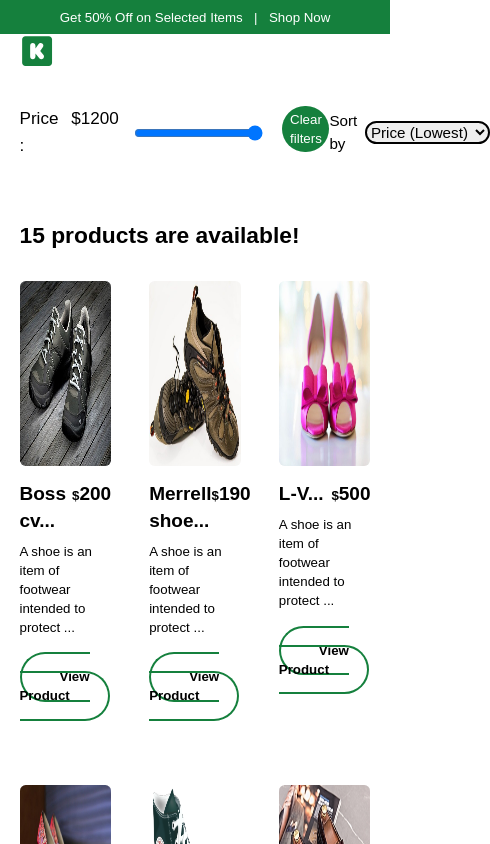
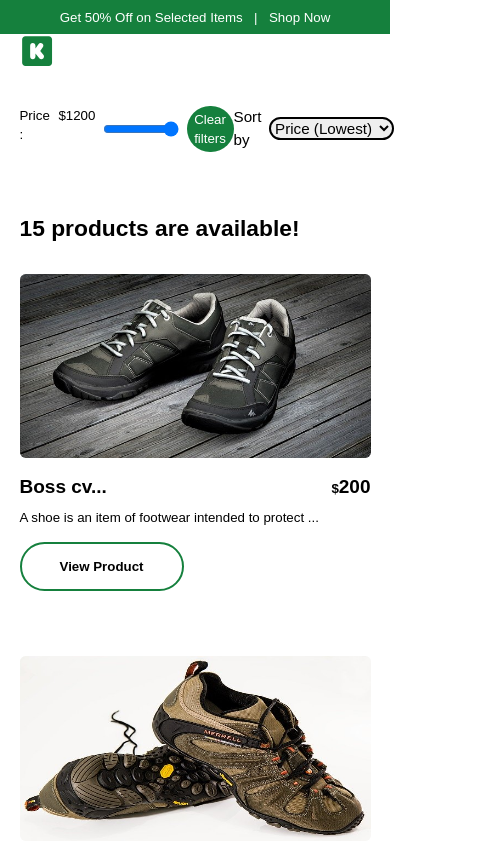
Before and after one commit to Osezei/productsDisplayPracice, a React (Create React App) app: page /products in a window 390 px wide. Shown: the top 844 px of the page, 490 px wide, since content can reach past the window. Built offline with nearby package versions, Linux system fonts and the light colour scheme.

Commit message:
page responsiveness

```diff
--- a/src/components/Hero.js
+++ b/src/components/Hero.js
@@ -16,7 +16,7 @@
           </p>
           <Link
             to="/products"
-            className="text-sm lg:text-lg font-medium capitalize bg-green-700 px-6 py-4 rounded-full"
+            className="text-sm lg:text-lg font-medium capitalize bg-green-700 px-6 py-4 rounded-full hover:text-green-700 hover:bg-white"
           >
             buy now
           </Link>
--- a/src/components/ProductList.js
+++ b/src/components/ProductList.js
@@ -78,9 +78,9 @@
               })}
             </ul> */}
 
-            <div className="flex justify-between">
-              <h3 className="font-medium text-lg">Price :</h3>
-              <p className="font-medium text-lg  pl-2 pr-2 w-20">${price}</p>
+            <div className="flex  justify-between text-sm font-normal lg:text-lg lg:font-medium">
+              <h3 className="">Price :</h3>
+              <p className=" px-2 w-14 lg:w-20">${price}</p>
               <input
                 type="range"
                 name={price}
@@ -88,7 +88,7 @@
                 max={max_price}
                 value={price}
                 onChange={(e) => updatePrice(e.target.value)}
-                className="mr-5"
+                className="w-20 mr-2 lg:mr-5 lg:w-full"
               />
             </div>
 
@@ -122,7 +122,7 @@
       <div className="pt-16 pb-4 font-semibold text-2xl">
         <p>{noOfProducts} products are available!</p>
       </div>
-      <div className="grid grid-cols-3 gap-10">
+      <div className="grid lg:grid-cols-3 gap-10">
         {products.map((footWears) => {
           const { image, name, id, price, description } = footWears;
           return (
--- a/src/pages/Cart.js
+++ b/src/pages/Cart.js
@@ -12,7 +12,7 @@
     decreaseCart,
     removeItem,
   } = useGlobalContext();
-  const { loginWithRedirect, myUser, logout } = useUserContext();
+  //const { loginWithRedirect, myUser, logout } = useUserContext();
   if (cart.length < 1) {
     return (
       <section>
--- a/src/pages/SingleProductPage.js
+++ b/src/pages/SingleProductPage.js
@@ -60,8 +60,8 @@
             <h3 className="font-semibold text-4xl pb-4">{single.name}</h3>
             <p>{single.description}</p>
             <h1 className="flex pt-2 pb-2 text-green-700">{tempRating}</h1>
-            <h2 className="font-semibold text-xl">
-              <span className="font-medium">Price :</span> ${single.price}
+            <h2 className="font-semibold text-xl pt-4">
+              <span className="font-medium ">Price :</span> ${single.price}
             </h2>
 
             <div className="font-medium text-xl">
@@ -96,6 +96,7 @@
                 +
               </button>
             </div>
+            {/* <p> {tempStock}</p> */}
             <Link
               to="/cart"
               onClick={() => addToCart(single.id, tempStock, single)}
```
